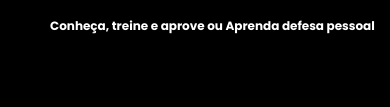
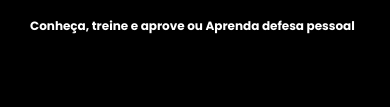
Before and after one commit to devbreno01/inFightHapkid, a website: page index.html in a window 390 px wide. Shown: the part 540-647 px from the top of the page. Drawn offline with nearby package versions, Linux system fonts and the light colour scheme; a web font is replaced by a local one.

Commit message:
Ajustando texto titulo de novo 2

```diff
--- a/css/style.css
+++ b/css/style.css
@@ -506,7 +506,7 @@ footer label{
     }
 
     .subtitulo-container2{
-       margin-left: 50px;
+       margin-left: 30px;
        display: block;
        font-size: 12px;
     }
```
